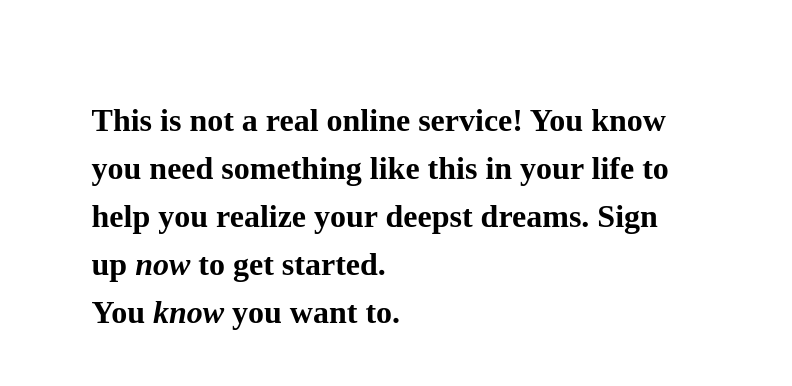
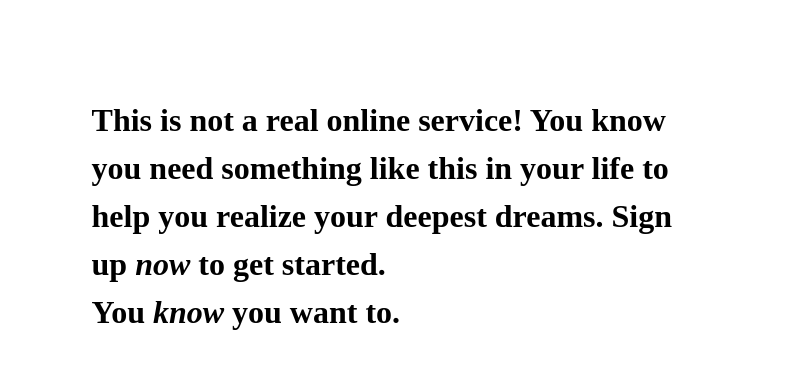
Before and after one commit to cashewna/sign-up-form, a plain HTML site: page index.html in a window 1280 px wide. Shown: the top 386 px of the page, 488-1280 px from the left. Drawn offline with Linux system fonts and the light colour scheme.

Commit message:
fix: fix typo in signup-form heading

```diff
--- a/index.html
+++ b/index.html
@@ -15,7 +15,7 @@
         </figure>
         <div class="signup-form">
             <h1>This is not a real online service! You know you need something
-                like this in your life to help you realize your deepst dreams.
+                like this in your life to help you realize your deepest dreams.
                 Sign up <em>now</em> to get started.
                 <br>
                 You <em>know</em> you want to.
```
